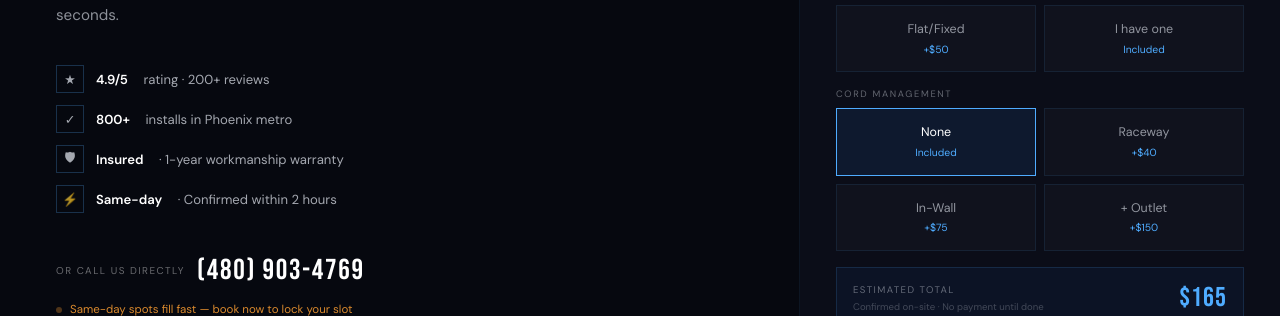
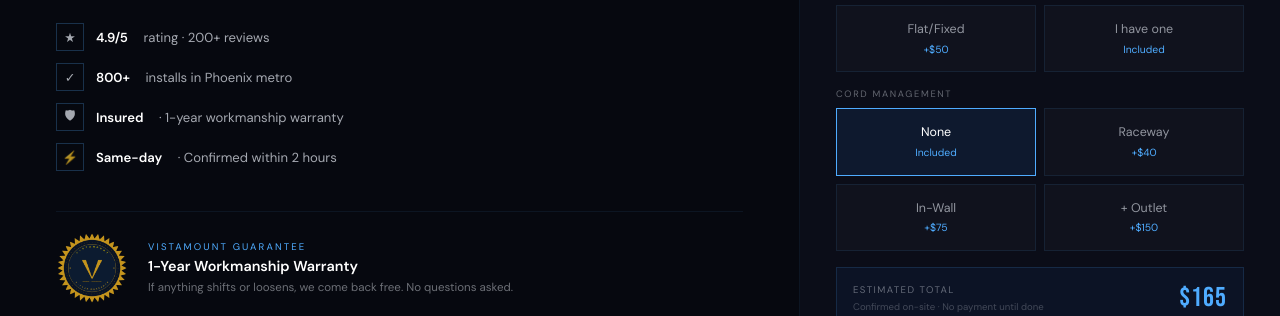
Before and after one commit to brandonmchone23/vistamount-site, a plain HTML site: page landing.html in a window 1280 px wide. Shown: the part 484-800 px from the top of the page. Drawn offline with Linux system fonts and the light colour scheme.

Commit message:
Update landing.html

```diff
--- a/landing.html
+++ b/landing.html
@@ -131,6 +131,17 @@ h1 em{color:#2d7fe8;font-style:normal;}
       <div class="trust-item"><div class="trust-icon">🛡</div><strong>Insured</strong>&nbsp;· 1-year workmanship warranty</div>
       <div class="trust-item"><div class="trust-icon">⚡</div><strong>Same-day</strong>&nbsp;· Confirmed within 2 hours</div>
     </div>
+
+    <!-- WARRANTY SEAL -->
+    <div style="display:flex;align-items:center;gap:20px;padding:20px 0;border-top:1px solid rgba(79,172,255,.08);border-bottom:1px solid rgba(79,172,255,.08);margin-bottom:28px;">
+      <img src="/images/warranty-seal.png" alt="VistaMount 1-Year Warranty Seal" style="width:72px;height:72px;object-fit:contain;flex-shrink:0;opacity:.9;"/>
+      <div>
+        <div style="font-size:.6rem;letter-spacing:.22em;text-transform:uppercase;color:#4facff;margin-bottom:4px;">VistaMount Guarantee</div>
+        <div style="font-size:.9rem;font-weight:600;color:#fff;margin-bottom:4px;">1-Year Workmanship Warranty</div>
+        <div style="font-size:.72rem;color:rgba(232,237,245,.45);line-height:1.6;">If anything shifts or loosens, we come back free. No questions asked.</div>
+      </div>
+    </div>
+
     <div class="phone-cta">
       <a href="tel:+14809034769"><span>Or call us directly</span>(480) 903-4769</a>
     </div>
```
